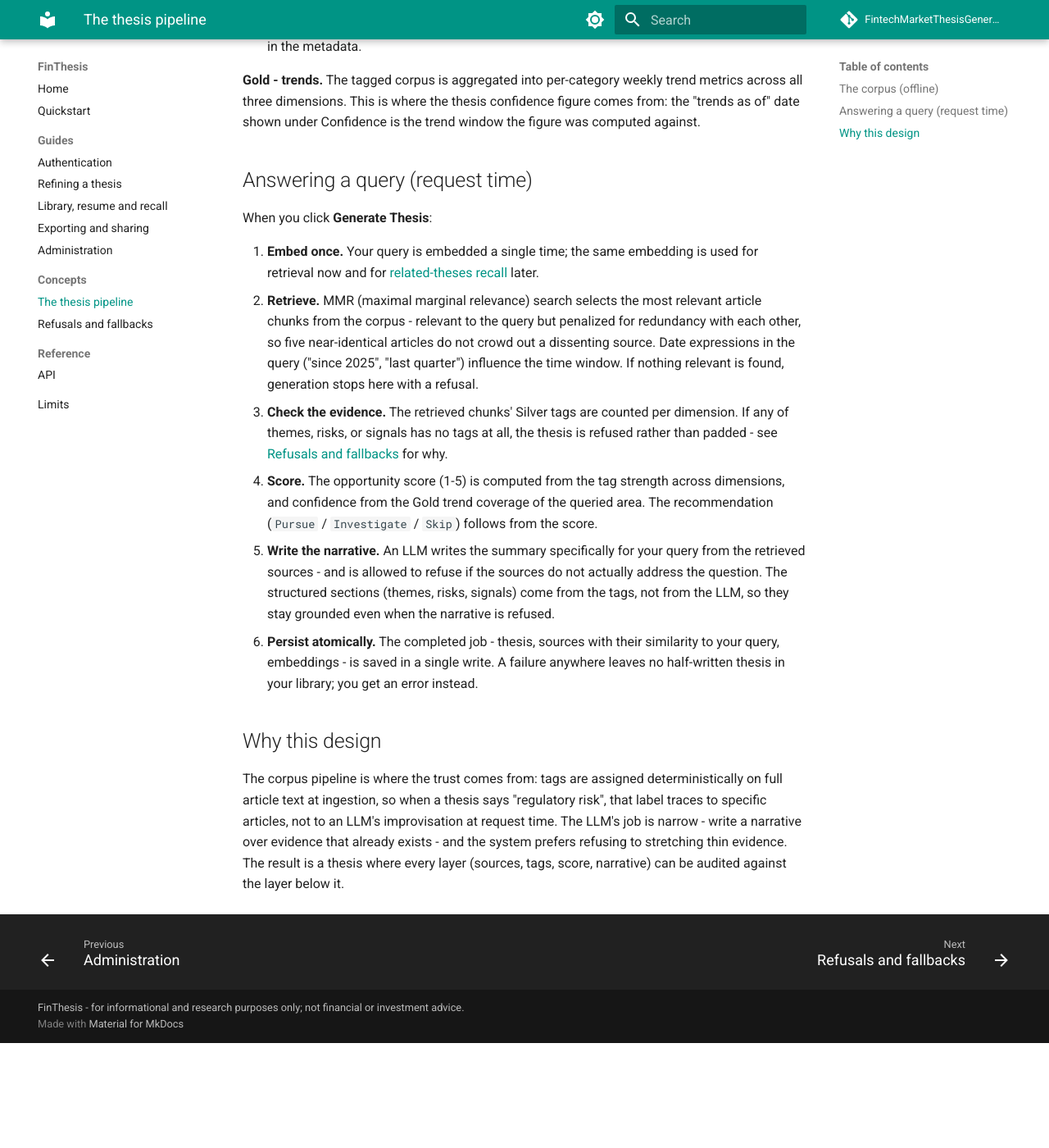
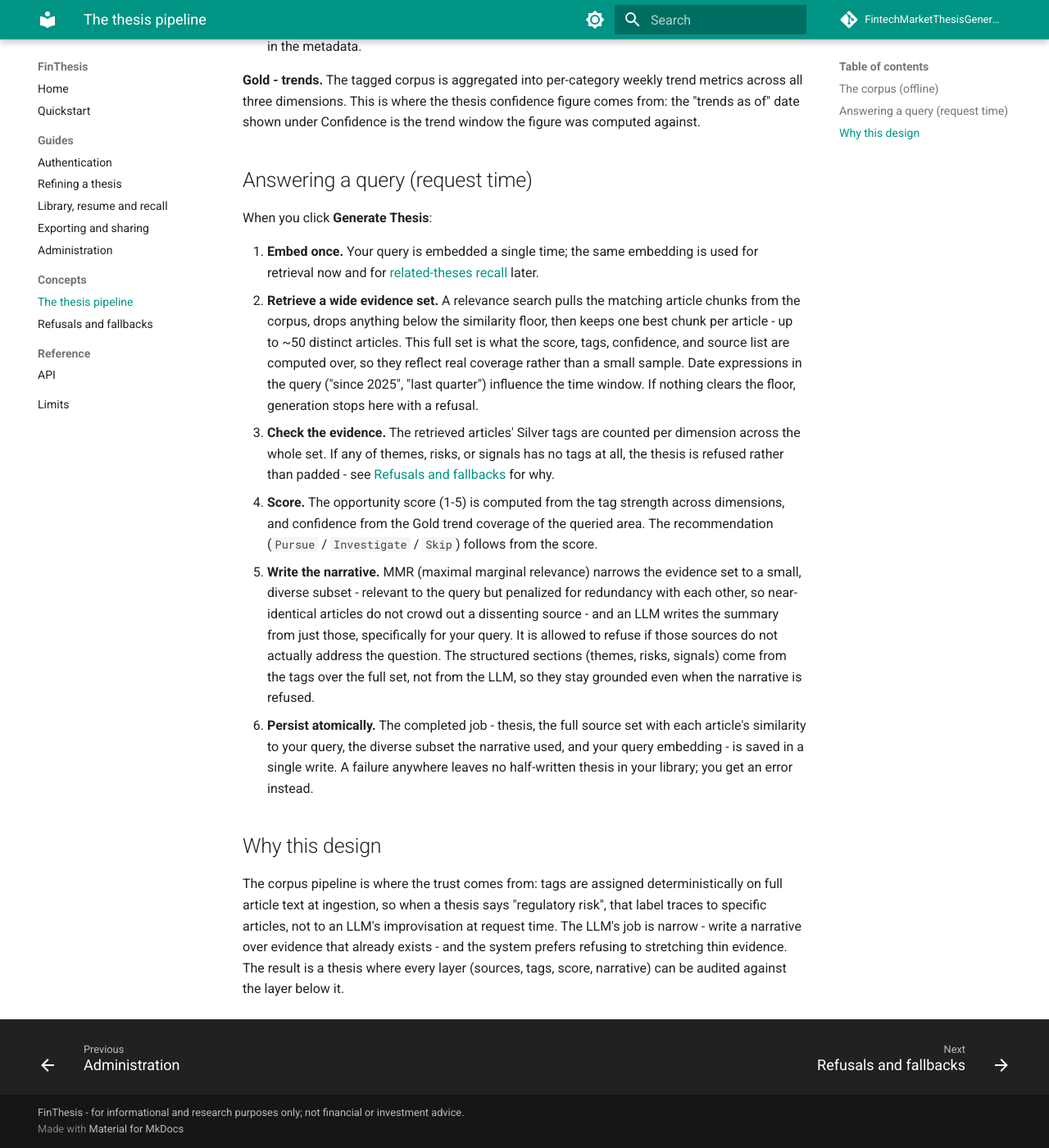
Before and after one commit to namratabhaumik/FintechMarketThesisGenerator, an MkDocs documentation site: the page built from docs/concepts/pipeline.md, in a window 1280 px wide and 1400 px high, scrolled down 675 px. Shown: the whole window at 82% size. Built offline with MkDocs 1.6.1 and Material for MkDocs 9.7.7, drawn with Linux system fonts in a browser that asks for light colours; comment, search, counter and statistics services are not loaded; before the commit the page ends 1947 px from its top, so only the background shows below that.

Commit message:
tune mmr; update docs

```diff
--- a/docs/concepts/pipeline.md
+++ b/docs/concepts/pipeline.md
@@ -21,11 +21,11 @@ The corpus is built in medallion layers:
 When you click **Generate Thesis**:
 
 1. **Embed once.** Your query is embedded a single time; the same embedding is used for retrieval now and for [related-theses recall](../guides/library-and-recall.md) later.
-2. **Retrieve.** MMR (maximal marginal relevance) search selects the most relevant article chunks from the corpus - relevant to the query but penalized for redundancy with each other, so five near-identical articles do not crowd out a dissenting source. Date expressions in the query ("since 2025", "last quarter") influence the time window. If nothing relevant is found, generation stops here with a refusal.
-3. **Check the evidence.** The retrieved chunks' Silver tags are counted per dimension. If any of themes, risks, or signals has no tags at all, the thesis is refused rather than padded - see [Refusals and fallbacks](refusals.md) for why.
+2. **Retrieve a wide evidence set.** A relevance search pulls the matching article chunks from the corpus, drops anything below the similarity floor, then keeps one best chunk per article - up to ~50 distinct articles. This full set is what the score, tags, confidence, and source list are computed over, so they reflect real coverage rather than a small sample. Date expressions in the query ("since 2025", "last quarter") influence the time window. If nothing clears the floor, generation stops here with a refusal.
+3. **Check the evidence.** The retrieved articles' Silver tags are counted per dimension across the whole set. If any of themes, risks, or signals has no tags at all, the thesis is refused rather than padded - see [Refusals and fallbacks](refusals.md) for why.
 4. **Score.** The opportunity score (1-5) is computed from the tag strength across dimensions, and confidence from the Gold trend coverage of the queried area. The recommendation (`Pursue` / `Investigate` / `Skip`) follows from the score.
-5. **Write the narrative.** An LLM writes the summary specifically for your query from the retrieved sources - and is allowed to refuse if the sources do not actually address the question. The structured sections (themes, risks, signals) come from the tags, not from the LLM, so they stay grounded even when the narrative is refused.
-6. **Persist atomically.** The completed job - thesis, sources with their similarity to your query, embeddings - is saved in a single write. A failure anywhere leaves no half-written thesis in your library; you get an error instead.
+5. **Write the narrative.** MMR (maximal marginal relevance) narrows the evidence set to a small, diverse subset - relevant to the query but penalized for redundancy with each other, so near-identical articles do not crowd out a dissenting source - and an LLM writes the summary from just those, specifically for your query. It is allowed to refuse if those sources do not actually address the question. The structured sections (themes, risks, signals) come from the tags over the full set, not from the LLM, so they stay grounded even when the narrative is refused.
+6. **Persist atomically.** The completed job - thesis, the full source set with each article's similarity to your query, the diverse subset the narrative used, and your query embedding - is saved in a single write. A failure anywhere leaves no half-written thesis in your library; you get an error instead.
 
 ## Why this design
 
```
Also changed, not shown: README.md (+11 -11 lines), docs/concepts/refusals.md (+1 -1 lines), docs/limits.md (+1 -1 lines), 4 other files.
